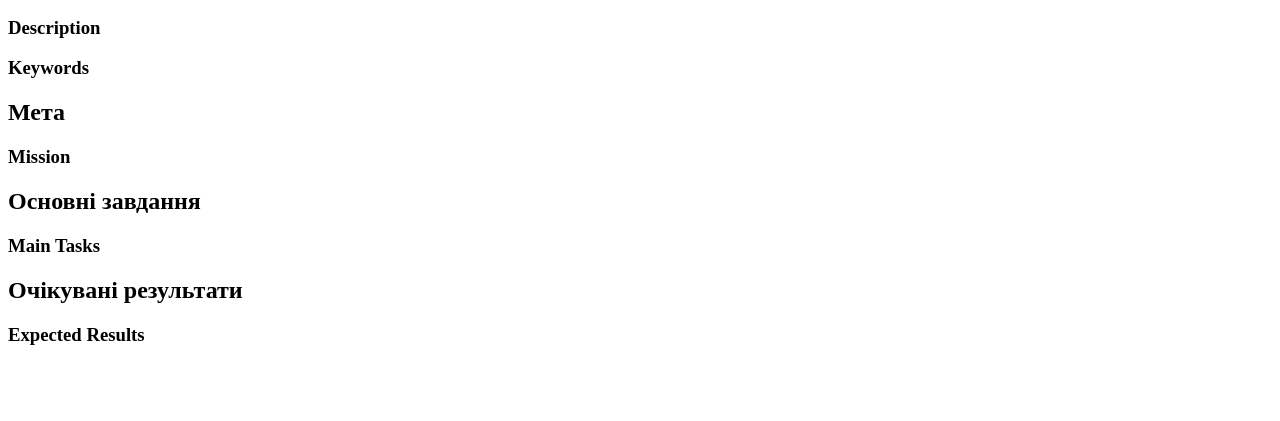
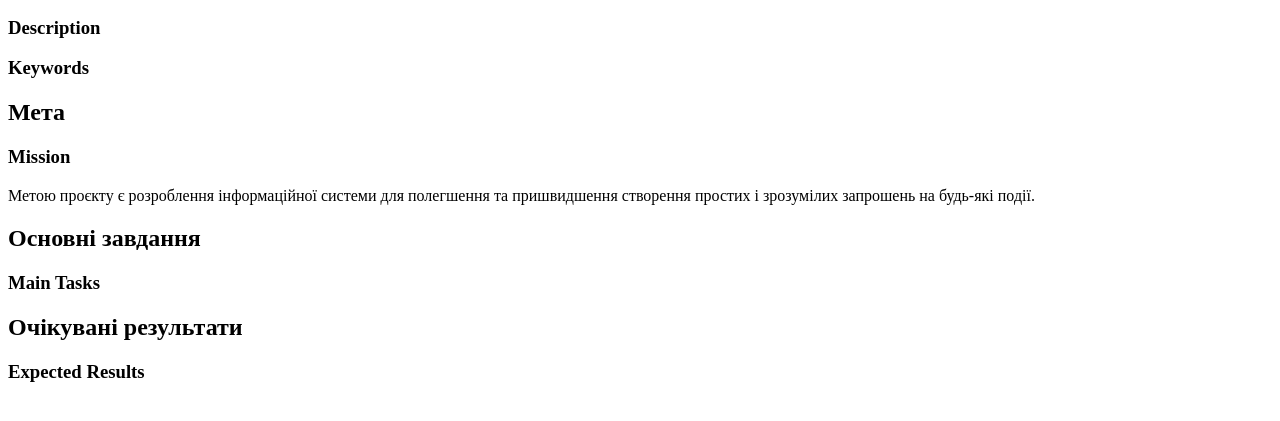
Before and after one commit to oSobolieva/Lending-BachelorWork, a website: page index.html in a window 1280 px wide. Shown: the part 157-578 px from the top of the page. Drawn offline with Linux system fonts and the light colour scheme.

Commit message:
Mission description was added

```diff
--- a/index.html
+++ b/index.html
@@ -68,6 +68,8 @@
         <section>
             <h2>Мета</h2>
             <h3>Mission</h3>
+            <p>Метою проєкту є розроблення інформаційної системи для полегшення та пришвидшення створення простих і
+                зрозумілих запрошень на будь-які події.</p>
         </section>
         <section>
             <h2>Основні завдання</h2>
```
